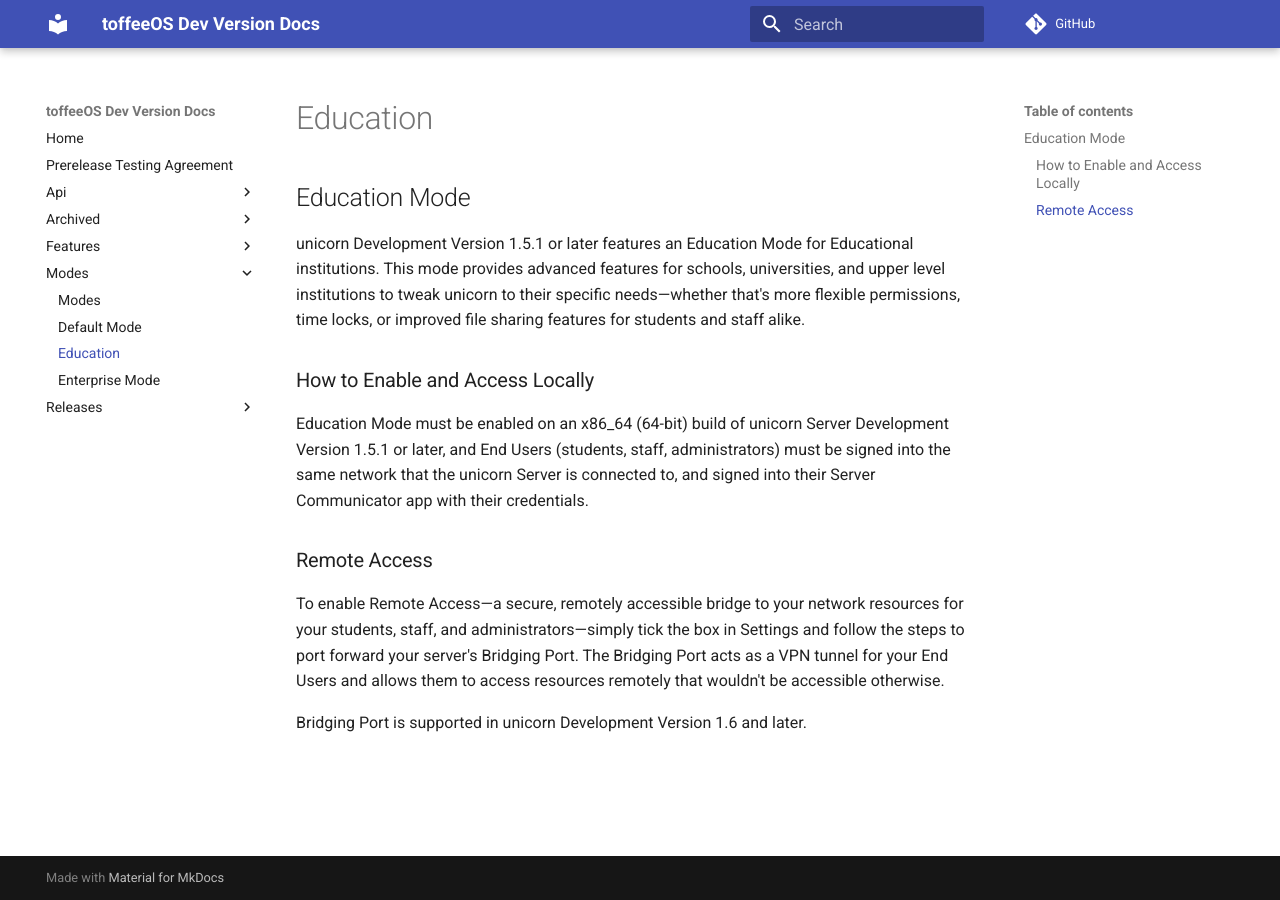
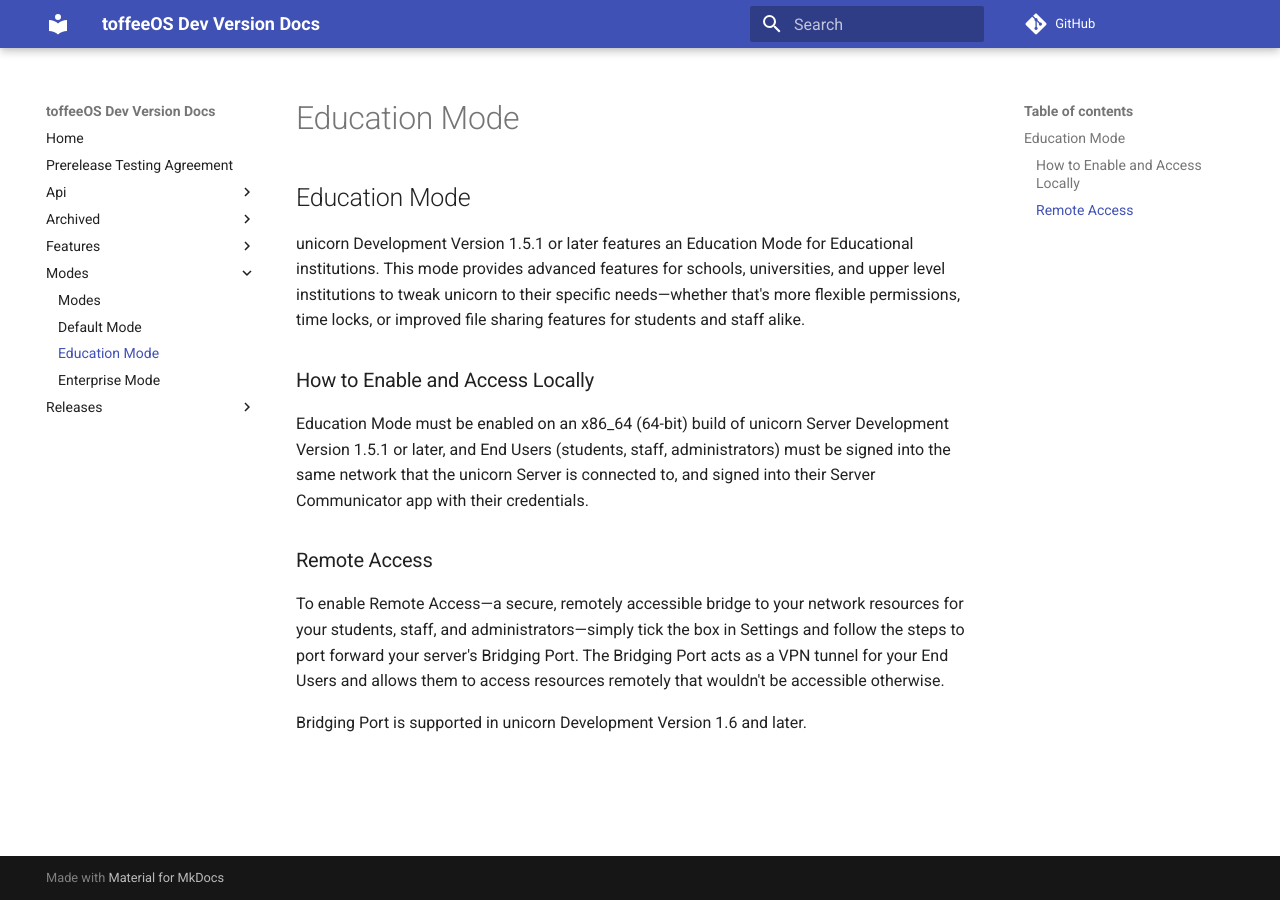
Before and after one commit to Wallymer/toffeeOSdocs, an MkDocs documentation site: the page built from docs/modes/education.md, in a window 1280 px wide. Built offline with MkDocs 1.6.1 and Material for MkDocs 9.7.7, drawn with Linux system fonts in a browser that asks for light colours; comment, search, counter and statistics services are not loaded.

Commit message:
EDU: add title for mkdocs
Signed-off-by: Slade Watkins <slade@sladewatkins.com>

```diff
--- a/docs/modes/education.md
+++ b/docs/modes/education.md
@@ -1,3 +1,7 @@
+---
+title: Education Mode
+---
+
 ## Education Mode
 unicorn Development Version 1.5.1 or later features an Education Mode for Educational institutions. This mode provides advanced features for schools, universities, and upper level institutions to tweak unicorn to their specific needs—whether that's more flexible permissions, time locks, or improved file sharing features for students and staff alike.
 
```
